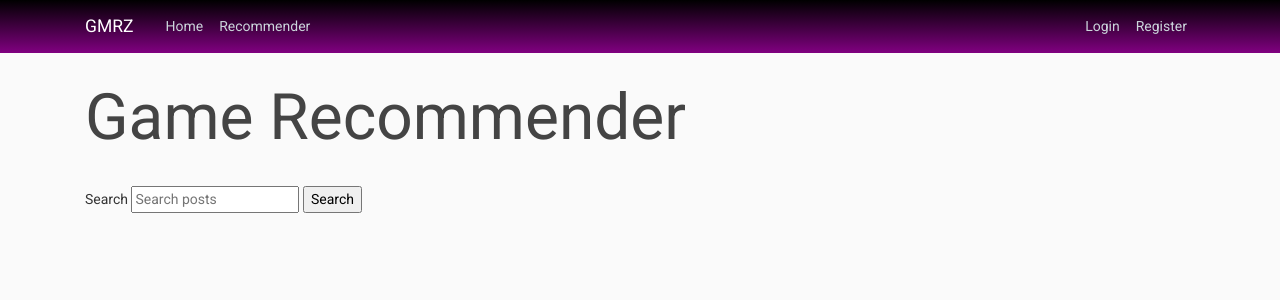
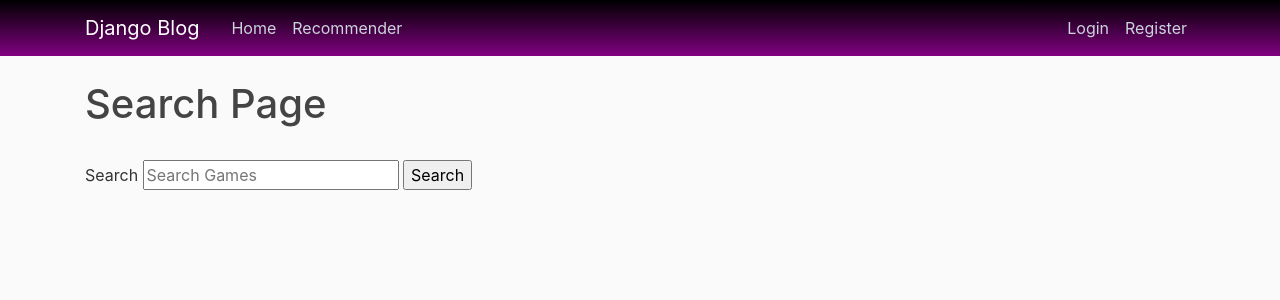
Before and after one commit to derrekb/DjangoGamer, a Django app: page /about/ in a window 1280 px wide. Shown: the top 300 px of the page. Run offline with Django 3.2, Linux system fonts and the light colour scheme; some libraries are stand-ins or nearby versions.

Commit message:
Search page
ok so im fucking losing my mind rn so what im saying here may not make sense. All the search functions are in the /about or about.html shit. the function is in blog/views.py the issue is that when you go to the search and then go back to home it breaks

```diff
--- a/django_project/blog/templates/blog/RecPage.html
+++ b/django_project/blog/templates/blog/about.html
@@ -1,10 +1,10 @@
 {% extends "blog/base.html" %}
 {% block content %}
-<h1>Game Recommender</h1>
+<h1>Search Page</h1>
 
 <br/>
-<form action="{% url 'blog:searchgames' %}" method="GET" value="{{request.GET.q}}">
-Search <input type="text" name="q" value="{{request.GET.q}}" placeholder="Search posts"/>
+<form action="{% url 'searchposts' %}" method="GET" value="{{request.GET.q}}">
+Search <input type="text" name="q" value="{{request.GET.q}}" placeholder="Search Games"/>
 <input type="submit" name="submit" value="Search"/>
 </form>
 
@@ -27,4 +27,5 @@ Search <input type="text" name="q" value="{{request.GET.q}}" placeholder="Search
 No search results for this query
 {% endif %}
 {% endif %}
+
 {% endblock content %}
--- a/django_project/blog/templates/blog/base.html
+++ b/django_project/blog/templates/blog/base.html
@@ -8,28 +8,28 @@
     <meta name="viewport" content="width=device-width, initial-scale=1, shrink-to-fit=no">
 
     <!-- Bootstrap CSS -->
-    <link rel="stylesheet" href="https://stackpath.bootstrapcdn.com/bootswatch/4.4.1/cyborg/bootstrap.min.css" >
+    <link rel="stylesheet" href="https://maxcdn.bootstrapcdn.com/bootstrap/4.0.0/css/bootstrap.min.css" integrity="sha384-Gn5384xqQ1aoWXA+058RXPxPg6fy4IWvTNh0E263XmFcJlSAwiGgFAW/dAiS6JXm" crossorigin="anonymous">
 
     <link rel="stylesheet" type="text/css" href="{% static 'blog/main.css' %}">
 
     {% if title %}
-        <title>GMRZ- {{ title }}</title>
+        <title>Django Blog - {{ title }}</title>
     {% else %}
-        <title>GMRZ</title>
+        <title>Django Blog</title>
     {% endif %}
 </head>
 <body>
     <header class="site-header">
       <nav class="navbar navbar-expand-md navbar-dark bg-steel fixed-top">
         <div class="container">
-          <a class="navbar-brand mr-4" href="{% url 'blog-home' %}">GMRZ</a>
+          <a class="navbar-brand mr-4" href="{% url 'blog-home' %}">Django Blog</a>
           <button class="navbar-toggler" type="button" data-toggle="collapse" data-target="#navbarToggle" aria-controls="navbarToggle" aria-expanded="false" aria-label="Toggle navigation">
           <span class="navbar-toggler-icon"></span>
           </button>
           <div class="collapse navbar-collapse" id="navbarToggle">
             <div class="navbar-nav mr-auto">
               <a class="nav-item nav-link" href="{% url 'blog-home' %}">Home</a>
-              <a class="nav-item nav-link" href="{% url 'blog-about' %}">Recommender</a>
+              <a class="nav-item nav-link" href="{% url 'searchposts' %}">Recommender</a>
             </div>
             <!-- Navbar Right Side -->
             <div class="navbar-nav">
@@ -66,6 +66,6 @@
     <!-- jQuery first, then Popper.js, then Bootstrap JS -->
     <script src="https://code.jquery.com/jquery-3.2.1.slim.min.js" integrity="sha384-KJ3o2DKtIkvYIK3UENzmM7KCkRr/rE9/Qpg6aAZGJwFDMVNA/GpGFF93hXpG5KkN" crossorigin="anonymous"></script>
     <script src="https://cdnjs.cloudflare.com/ajax/libs/popper.js/1.12.9/umd/popper.min.js" integrity="sha384-ApNbgh9B+Y1QKtv3Rn7W3mgPxhU9K/ScQsAP7hUibX39j7fakFPskvXusvfa0b4Q" crossorigin="anonymous"></script>
-    <script src="https://stackpath.bootstrapcdn.com/bootswatch/4.4.1/cyborg/bootstrap.min.css"></script>
+    <script src="https://maxcdn.bootstrapcdn.com/bootstrap/4.0.0/js/bootstrap.min.js" integrity="sha384-JZR6Spejh4U02d8jOt6vLEHfe/JQGiRRSQQxSfFWpi1MquVdAyjUar5+76PVCmYl" crossorigin="anonymous"></script>
 </body>
 </html>
--- a/django_project/blog/urls.py
+++ b/django_project/blog/urls.py
@@ -1,17 +1,16 @@
 from django.urls import path
-from .views import (PostListView,PostDetailView,PostCreateView,PostUpdateView,PostDeleteView,UserPostListView,searchgames)
+from .views import (PostListView,PostDetailView,PostCreateView,PostUpdateView,PostDeleteView,UserPostListView,searchposts)
 from . import views
 from django.conf.urls import url
 from django.contrib import admin
 
-
 urlpatterns = [
-    url(r'^$', searchgames, name='searchgames'),
     path('', PostListView.as_view(), name='blog-home'),
     path('user/<str:username>', UserPostListView.as_view(), name='user-posts'),
     path('post/<int:pk>/', PostDetailView.as_view(), name='post-detail'),
     path('post/new/', PostCreateView.as_view(), name='post-create'),
     path('post/<int:pk>/update/', PostUpdateView.as_view(), name='post-update'),
     path('post/<int:pk>/delete/', PostDeleteView.as_view(), name='post-delete'),
-    path('about/', views.about, name='blog-about'),
+    path('about/', views.about, name='searchposts'),
+
 ]
--- a/django_project/blog/views.py
+++ b/django_project/blog/views.py
@@ -3,7 +3,7 @@ from django.contrib.auth.mixins import LoginRequiredMixin, UserPassesTestMixin
 from django.contrib.auth.models import User
 from django.views.generic import (ListView,DetailView,CreateView,UpdateView,DeleteView)
 from .models import Post
-from django.shortcuts import render
+import operator
 from django.db.models import Q
 
 
@@ -73,9 +73,9 @@ class PostDeleteView(LoginRequiredMixin, UserPassesTestMixin, DeleteView):
 
 
 def about(request):
-    return render(request, 'blog/RecPage.html', {'title': 'About'})
+    return render(request, 'blog/about.html', {'title': 'About'})
 
-def searchgames(request):
+def searchposts(request):
     if request.method == 'GET':
         query= request.GET.get('q')
 
@@ -89,10 +89,10 @@ def searchgames(request):
             context={'results': results,
                      'submitbutton': submitbutton}
 
-            return render(request, 'blog/RecPage.html', context)
+            return render(request, 'blog/about.html', context)
 
         else:
-            return render(request, 'blog/RecPage.html')
+            return render(request, 'blog/about.html')
 
     else:
-        return render(request, 'blog/RecPage.html')
+        return render(request, 'blog/about.html')
--- a/django_project/django_project/settings.py
+++ b/django_project/django_project/settings.py
@@ -1,11 +1,8 @@
 """
 Django settings for django_project project.
-
 Generated by 'django-admin startproject' using Django 3.0.4.
-
 For more information on this file, see
 https://docs.djangoproject.com/en/3.0/topics/settings/
-
 For the full list of settings and their values, see
 https://docs.djangoproject.com/en/3.0/ref/settings/
 """
@@ -31,7 +28,6 @@ ALLOWED_HOSTS = []
 # Application definition
 
 INSTALLED_APPS = [
-
     'blog.apps.BlogConfig',
     'users.apps.UsersConfig',
     'crispy_forms',
--- a/django_project/django_project/urls.py
+++ b/django_project/django_project/urls.py
@@ -1,6 +1,6 @@
 """django_project URL Configuration
 The `urlpatterns` list routes URLs to views. For more information please see:
-    https://docs.djangoproject.com/en/2.1/topics/http/urls/
+    https://docs.djangoproject.com/en/3.0/topics/http/urls/
 Examples:
 Function views
     1. Add an import:  from my_app import views
@@ -14,12 +14,14 @@ Including another URLconf
 """
 from django.contrib import admin
 from django.contrib.auth import views as auth_views
-from django.conf.urls import url, include
-from django.contrib import admin
 from django.urls import path, include
 from django.conf import settings
 from django.conf.urls.static import static
 from users import views as user_views
+from django.conf.urls import url, include
+from django.contrib import admin
+from django.conf.urls.static import static
+from django.conf import settings
 
 urlpatterns = [
     path('admin/', admin.site.urls),
@@ -28,6 +30,8 @@ urlpatterns = [
     path('login/', auth_views.LoginView.as_view(template_name='users/login.html'), name='login'),
     path('logout/', auth_views.LogoutView.as_view(template_name='users/logout.html'), name='logout'),
     path('', include('blog.urls')),
+    path('about/', include('blog.urls')),
+
 ]
 
 
```
Also changed, not shown: django_project/blog/models.py (line endings or trailing spaces).
